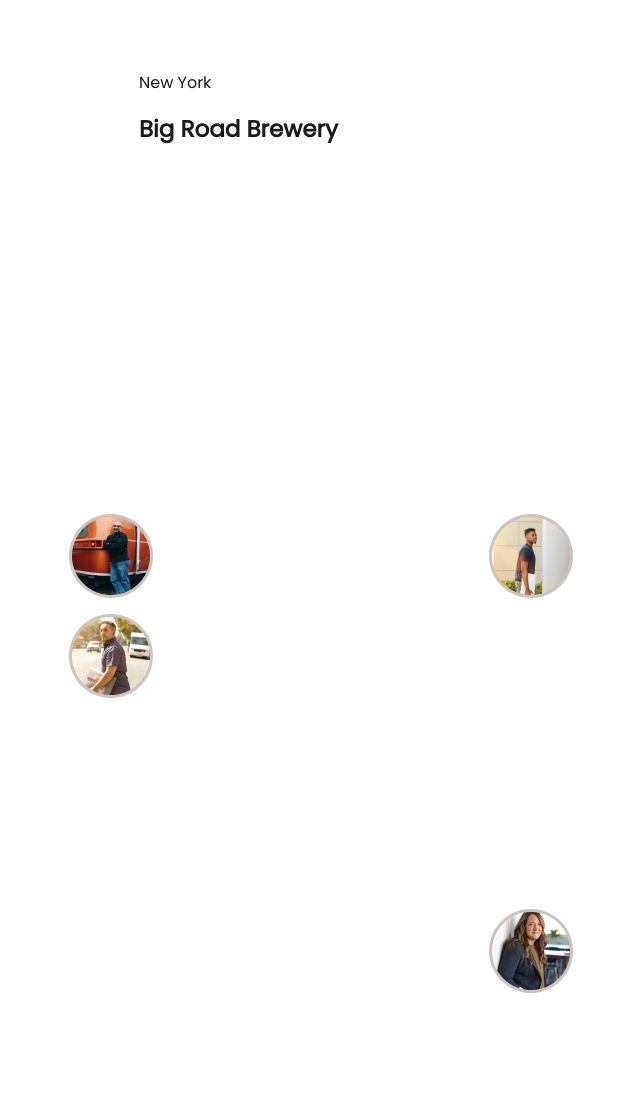
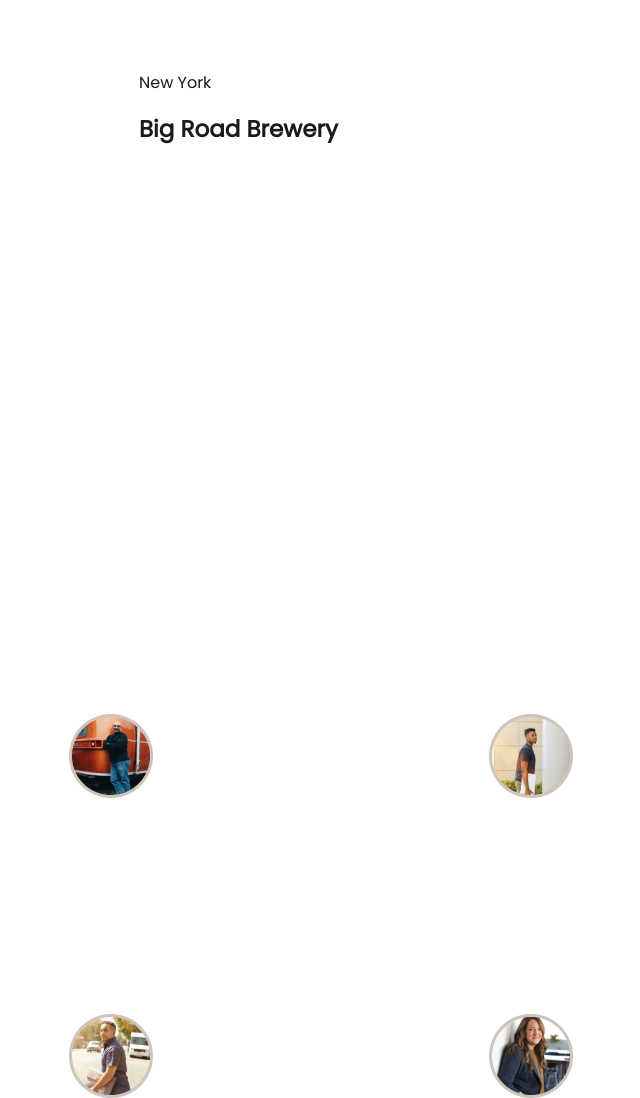
Before and after one commit to TommyBryson/home, a plain HTML site: page index.html in a window 1280 px wide. Shown: the part 5686-6784 px from the top of the page, without its empty margins (511-1151 px from the left). Before the commit the page ends 6679 px from the top, so only its background shows below. Drawn offline with Linux system fonts and the light colour scheme.

Commit message:
Update home.css

```diff
--- a/home.css
+++ b/home.css
@@ -398,22 +398,22 @@ a {
 }
 .i1 {
     position: absolute;
-    top: 6200px;
+    top: 6400px;
     left: 580px;
 }
 .i2 {
     position: absolute;
-    top: 6200px;
+    top: 6400px;
     left: 1000px;
 }
 .i3 {
     position: absolute;
-    top: 6300px;
+    top: 6700px;
     left: 580px;
 }
 .i4 {
     position: absolute;
-    top: 6595px;
+    top: 6700px;
     left: 1000px;
 }
 .i5 {
```
